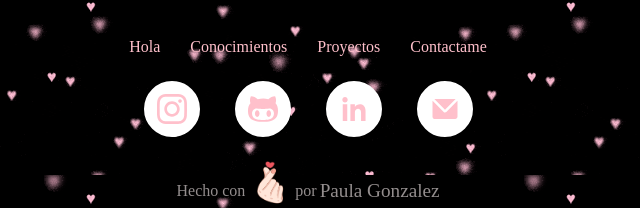
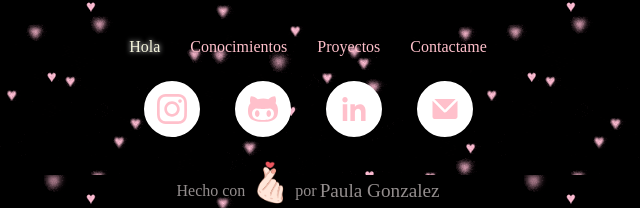
Before and after one commit to paulanabelgonzalez/Preoyecto-1-Portafolio, a plain HTML site: page index.html in a window 1280 px wide. In both pictures the pointer is over the link 476 px from the left and 4852 px from the top of the page. Shown: the part 4806-5014 px from the top of the page, 332-972 px from the left. Drawn offline with Linux system fonts and the light colour scheme; a web font is replaced by a local one.

Commit message:
agregué hover al footer-nav, y gif al readme

```diff
--- a/style.css
+++ b/style.css
@@ -964,6 +964,11 @@ footer {
     padding-bottom: 25px;
 }
 
+.footer-nav a:hover {
+    color: beige;
+    text-shadow: 0px 0px 5px #fff;
+}
+
 .footer-redes {
     display: flex;
     align-items: flex-end;
```
Also changed, not shown: img-readme/conocimientos.gif (added), img-readme/conocimientos.png (deleted), img-readme/proyectos.gif (added), img-readme/proyectos.png (deleted), 1 other file.
